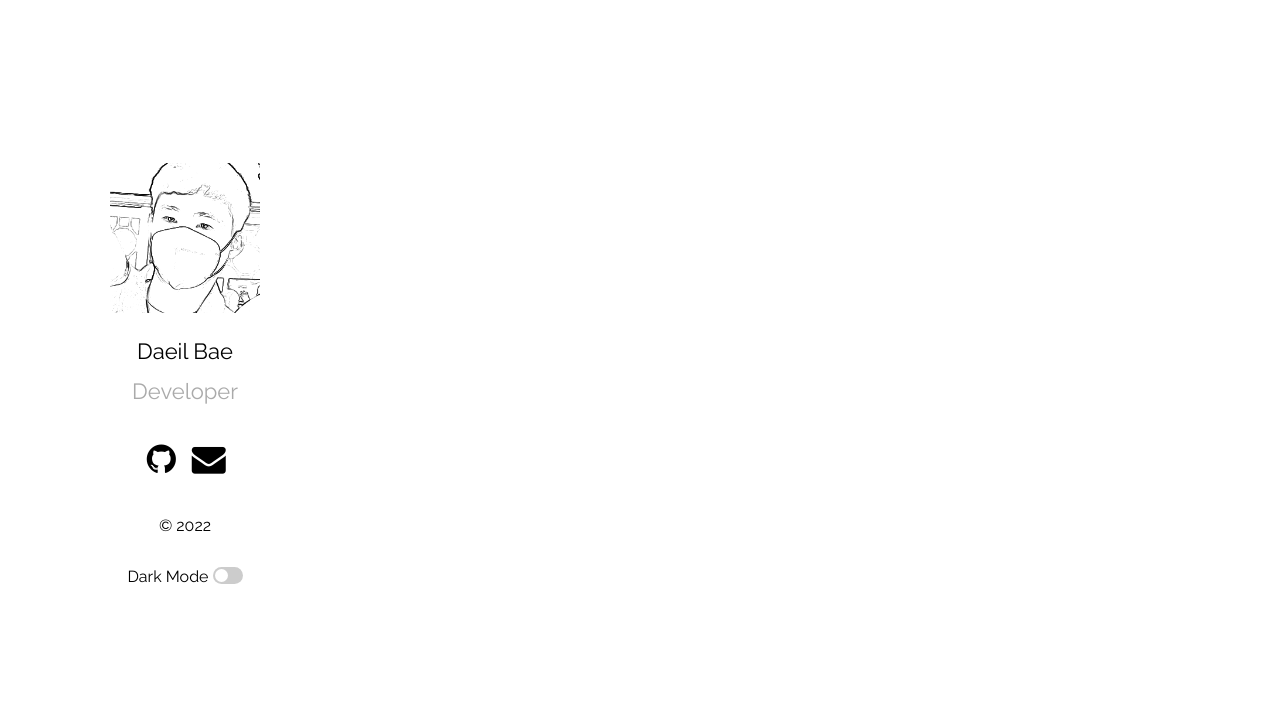
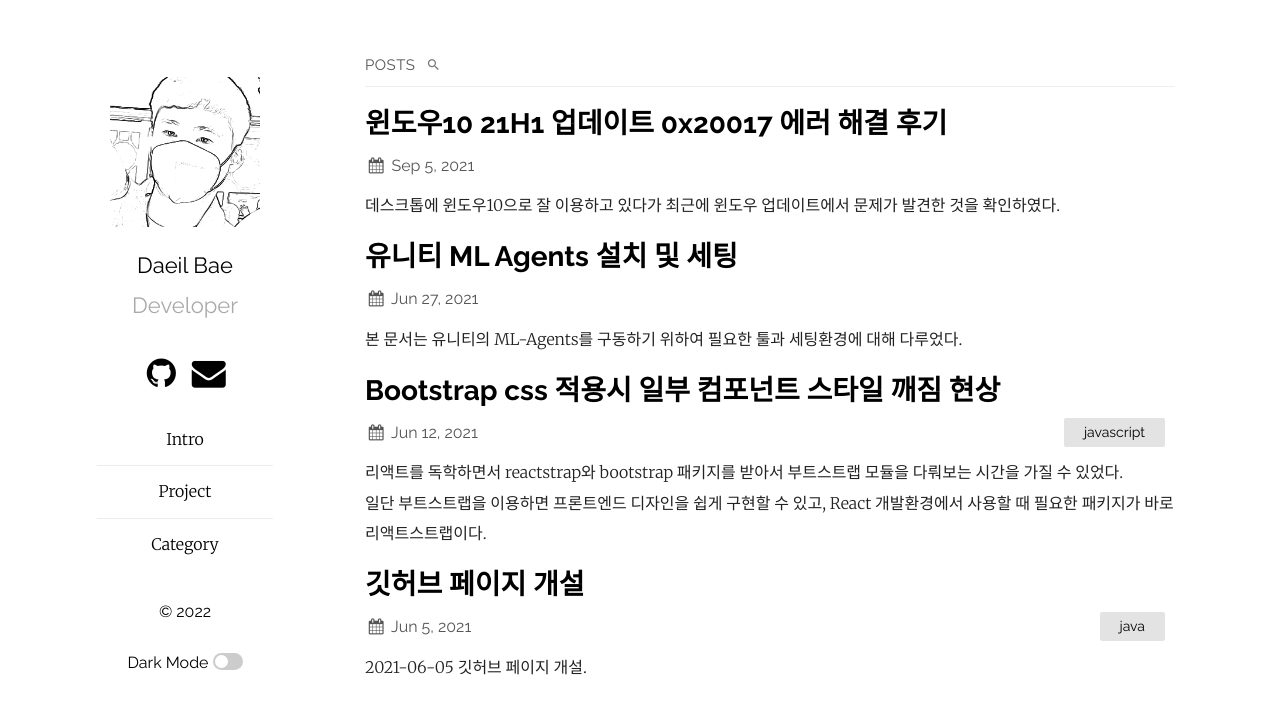
Before and after one commit to ely1293/baedi.github.io, a Jekyll site: the page built from index.md, in a window 1280 px wide. Shown: the top 714 px of the page. Built offline with Jekyll 4.4.1, drawn with Linux system fonts in a browser that asks for light colours.

Commit message:
사이트 복구 작업

````diff
--- a/_config.yml
+++ b/_config.yml
@@ -21,8 +21,15 @@ plainwhite:
   dark_mode: true # set to true to add dark mode toggle
   portfolio_image: "assets/portfolio_.png" # the path from the base directory of the site to the image to display (no / at the start)
   html_lang: "kr" # set the lang attribute of the <html> tag for the pages. See here for a list of codes: https://www.w3schools.com/tags/ref_country_codes.asp
+  navigation:
+    - title: Intro
+      url: "/intro"
+    - title: Project
+      url: "/project"
+    - title: Category
+      url: "/category"
   condensed_mobile:
-    #- home
+    - home
     - page
     - post
   # generate social links in footer
--- /dev/null
+++ b/_posts/2021-06-05-20210605001.markdown
@@ -0,0 +1,32 @@
+---
+layout: post
+title:  "깃허브 페이지 개설"
+date:   2021-06-05 19:57:41 +0530
+comment: true
+categories: java
+---
+
+2021-06-05 깃허브 페이지 개설.
+
+게시물 테스트
+
+```java
+import java.io.*;
+
+public class Main {
+    public static void main(String[] args) throws IOException {
+        BufferedReader br = new BufferedReader(new InputStreamReader(System.in));
+        BufferedWriter bw = new BufferedWriter(new OutputStreamWriter(System.out));
+
+				bw.flush();
+				bw.close();
+				br.close();
+		}
+}
+```
+
+![my_profile](https://baedi.github.io/assets/portfolio_.png)
+
+My github : [My Github][my-github]
+
+[my-github]: https://github.com/baedi
--- a/_posts/js-20210612001.markdown
+++ b/_posts/2021-06-12-20210612001.markdown
@@ -3,7 +3,7 @@ layout: post
 title:  "Bootstrap css 적용시 일부 컴포넌트 스타일 깨짐 현상"
 date:   2021-06-12 15:46:17 +0530
 comment: true
-categories: javascript, css
+categories: javascript
 ---
 
 리액트를 독학하면서 reactstrap와 bootstrap 패키지를 받아서 부트스트랩 모듈을 다뤄보는 시간을 가질 수 있었다.
--- a/_sass/ext/_fonts.scss
+++ b/_sass/ext/_fonts.scss
@@ -1,11 +1,11 @@
 @font-face {
   font-family: 'fontello';
-  src: url('../font/fontello.eot?5c4bea36');
-  src: url('../font/fontello.eot?5c4bea36#iefix') format('embedded-opentype'),
-       url('../font/fontello.woff2?5c4bea36') format('woff2'),
-       url('../font/fontello.woff?5c4bea36') format('woff'),
-       url('../font/fontello.ttf?5c4bea36') format('truetype'),
-       url('../font/fontello.svg?5c4bea36#fontello') format('svg');
+  src: url('../font/fontello.eot?37382099');
+  src: url('../font/fontello.eot?37382099#iefix') format('embedded-opentype'),
+       url('../font/fontello.woff2?37382099') format('woff2'),
+       url('../font/fontello.woff?37382099') format('woff'),
+       url('../font/fontello.ttf?37382099') format('truetype'),
+       url('../font/fontello.svg?37382099#fontello') format('svg');
   font-weight: normal;
   font-style: normal;
 }
@@ -15,7 +15,7 @@
 @media screen and (-webkit-min-device-pixel-ratio:0) {
   @font-face {
     font-family: 'fontello';
-    src: url('../font/fontello.svg?5c4bea36#fontello') format('svg');
+    src: url('../font/fontello.svg?37382099#fontello') format('svg');
   }
 }
 */
--- a/assets/js/search.js
+++ b/assets/js/search.js
@@ -2,9 +2,15 @@
 ---
 
 window.onload = function () {
-    var sjs = SimpleJekyllSearch({
-        searchInput: document.getElementById('searchbar'),
-        resultsContainer: document.getElementById('search-results'),
+    var $searchbar = document.getElementById('searchbar');
+    var $searchResults = document.getElementById('search-results');
+
+    if (!$searchbar || !$searchResults)
+        return;
+
+    SimpleJekyllSearch({
+        searchInput: $searchbar,
+        resultsContainer: $searchResults,
         json: '{{ "/search.json" | relative_url }}',
         searchResultTemplate: '<a href="{url}" target="_blank">{title}</a>',
         noResultsText: ''
@@ -15,10 +21,9 @@ window.onload = function () {
         document.body.firstElementChild.tabIndex = 1;
 
     var $labelGroup = document.querySelector(".posts-labelgroup");
-    var $searchbar = document.getElementById("searchbar");
     var $postLabel = document.getElementById("posts-label");
-    var $searchResults = document.querySelector(".search-results");
     var labelWidth = $postLabel.scrollWidth;
+
     $postLabel.style.width = labelWidth + "px";
 
     $labelGroup.addEventListener("click", function (e) {
````
Also changed, not shown: Gemfile (+6 -2 lines), _posts/etc-20210605001.markdown (deleted, +0 -33 lines), _posts/2021-06-27-20210627001.markdown (renamed from _posts/etc-20210627001.markdown), _posts/2021-09-05-20210905001.markdown (renamed from _posts/etc-20210905001.markdown).
